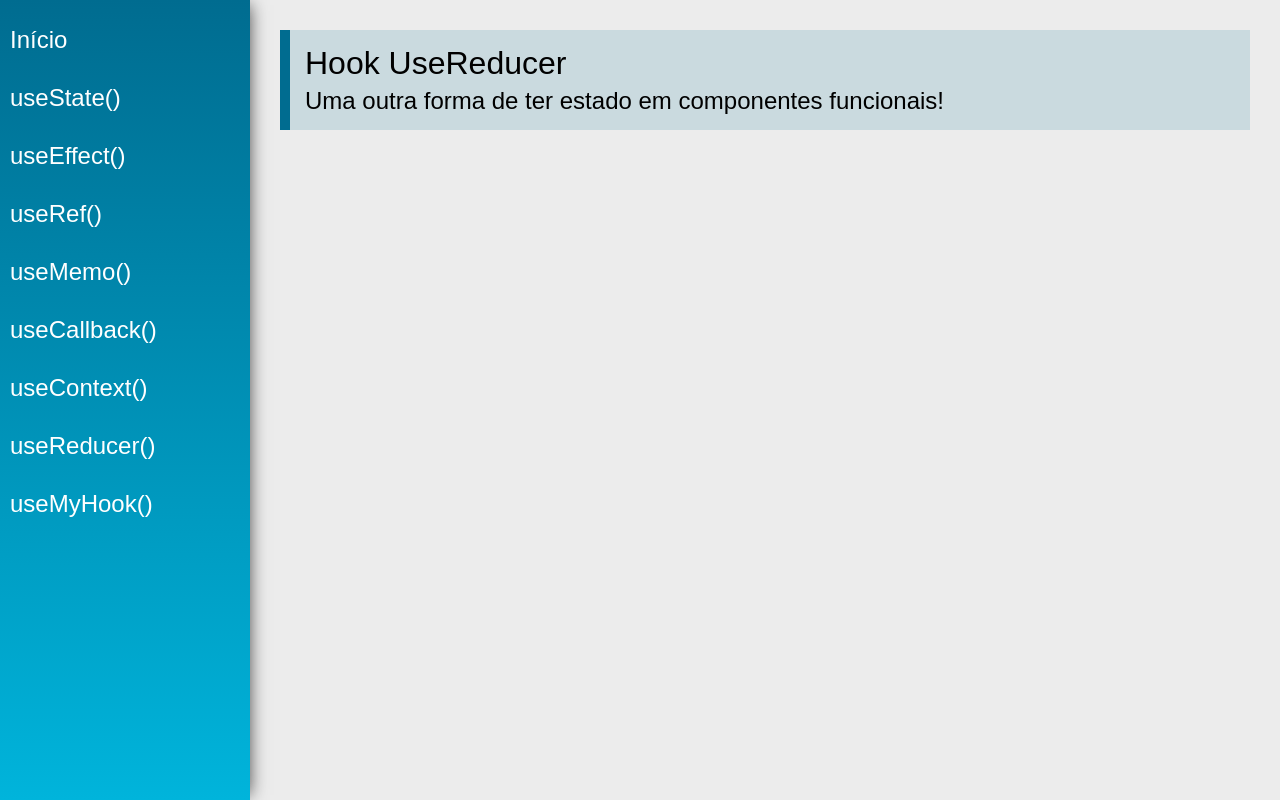
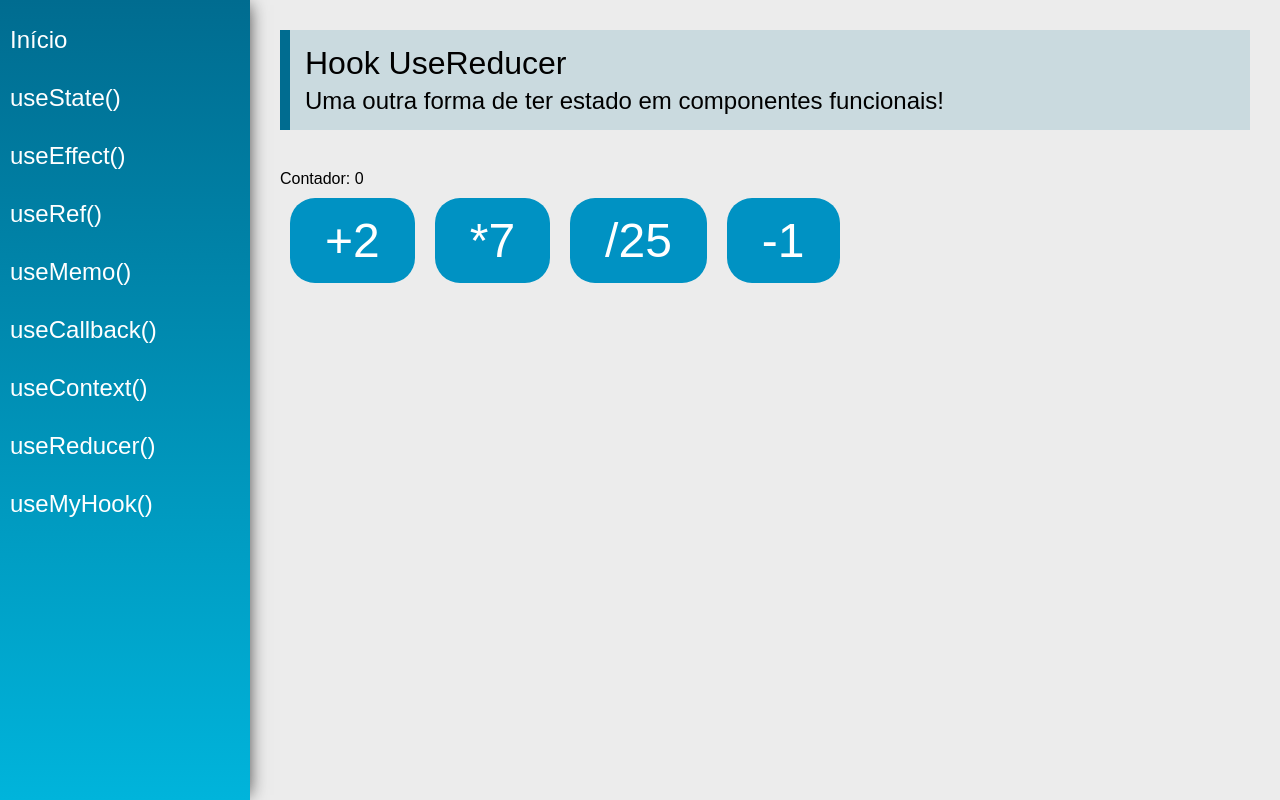
Before and after one commit to juancoutinhoflooxmongagua/Hooks, a React (Create React App) app: page /useReducer in a window 1280 px wide. Built offline with nearby package versions, Linux system fonts and the light colour scheme.

Commit message:
feat: finish useReducer

```diff
--- a/src/views/examples/UseReducer.jsx
+++ b/src/views/examples/UseReducer.jsx
@@ -1,15 +1,47 @@
-import React from 'react'
+import React, { useReducer } from 'react'
 import PageTitle from '../../components/layout/PageTitle'
 
-const UseReducer = (props) => {
+const estadoInicial = { contador: 0 }
+
+function redutor(estado, acao) {
+    switch (acao.tipo) {
+        case 'incrementar':
+            return { contador: estado.contador + 2 }
+        case 'multiplicar':
+            return { contador: estado.contador * 7 }
+        case 'dividir':
+            return { contador: estado.contador / 25 }
+        case 'decrementar':
+            return { contador: estado.contador - 1 }
+        default:
+            throw new Error('Ação desconhecida')
+    }
+}
+
+const UseReducer = () => {
+    const [estado, despachar] = useReducer(redutor, estadoInicial)
+
     return (
         <div className="UseReducer">
             <PageTitle
                 title="Hook UseReducer"
                 subtitle="Uma outra forma de ter estado em componentes funcionais!"
             />
+
+            <div>
+                <span>
+                    Contador: {estado.contador}
+                </span>
+
+                <div>
+                    <button onClick={() => despachar({ tipo: 'incrementar' })} className="btn">+2</button>
+                    <button onClick={() => despachar({ tipo: 'multiplicar' })} className="btn">*7</button>
+                    <button onClick={() => despachar({ tipo: 'dividir' })} className="btn">/25</button>
+                    <button onClick={() => despachar({ tipo: 'decrementar' })} className="btn">-1</button>
+                </div>
+            </div>
         </div>
     )
 }
 
-export default UseReducer
+export default React.memo(UseReducer)
```
